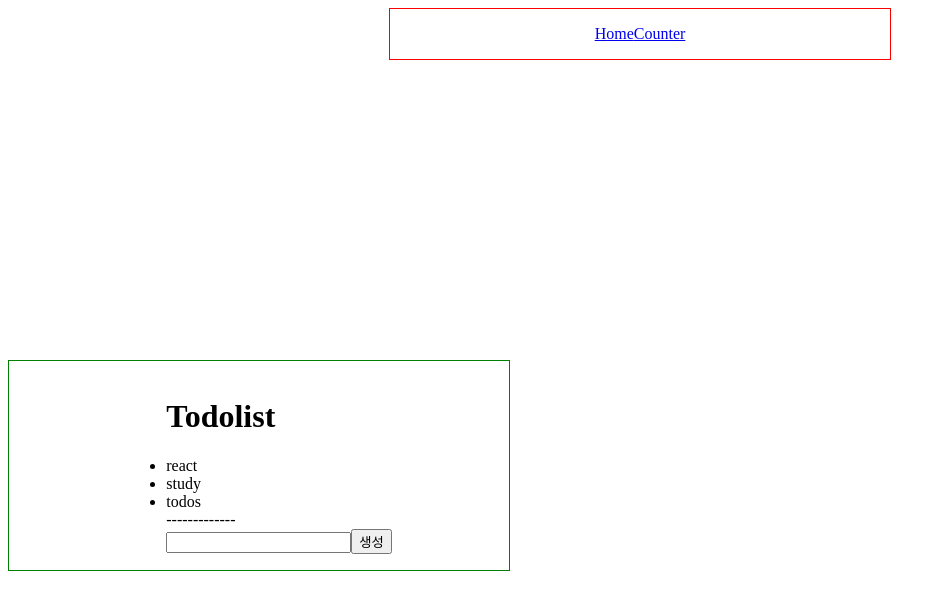
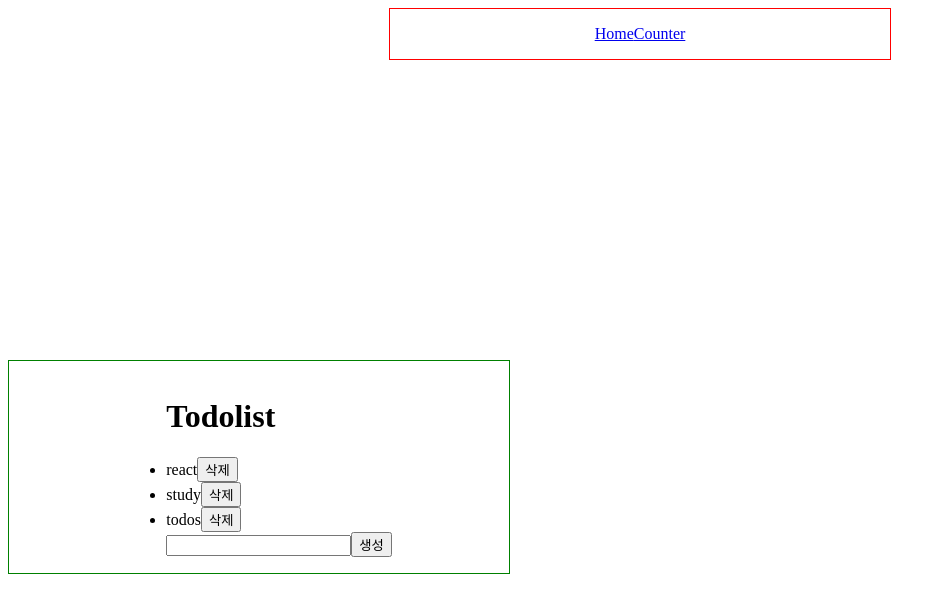
Before and after one commit to jaehokim12/Klounge-todolist, a React (Create React App) app: page / in a window 1280 px wide. Shown: the top 610 px of the page, without its empty margins (0-946 px from the left). Built offline with nearby package versions, Linux system fonts and the light colour scheme.

Commit message:
list delete

```diff
--- a/src/components/Todo.js
+++ b/src/components/Todo.js
@@ -5,9 +5,9 @@ class Todo extends Component {
     super(props);
     this.state = {
       todolists: [
-        { id: 0, title: 'react' },
-        { id: 1, title: 'study' },
-        { id: 2, title: 'todos' },
+        { id: 1, title: 'react' },
+        { id: 2, title: 'study' },
+        { id: 3, title: 'todos' },
       ],
 
       text: '',
@@ -29,6 +29,16 @@ class Todo extends Component {
           ...this.state.todolists,
           { id: this.state.todolists.length + 1, title: this.state.text },
         ],
+        text: '',
+      });
+      console.log();
+    };
+    const deleteList = e => {
+      console.log(e.target.value);
+      this.setState({
+        todolists: [
+          ...this.state.todolists.filter(list => list.id != e.target.value),
+        ],
       });
     };
 
@@ -37,9 +47,11 @@ class Todo extends Component {
         <ul className="">
           <h1>Todolist</h1>
           {this.state.todolists.map((list, id) => (
-            <li key={id}>{list.title}</li>
+            <li key={id}>
+              {list.title}
+              <button value={list.id} onClick={deleteList}>{`삭제`}</button>
+            </li>
           ))}
-          -------------
           <form onSubmit={addTodoList}>
             <input
               type="text"
```
